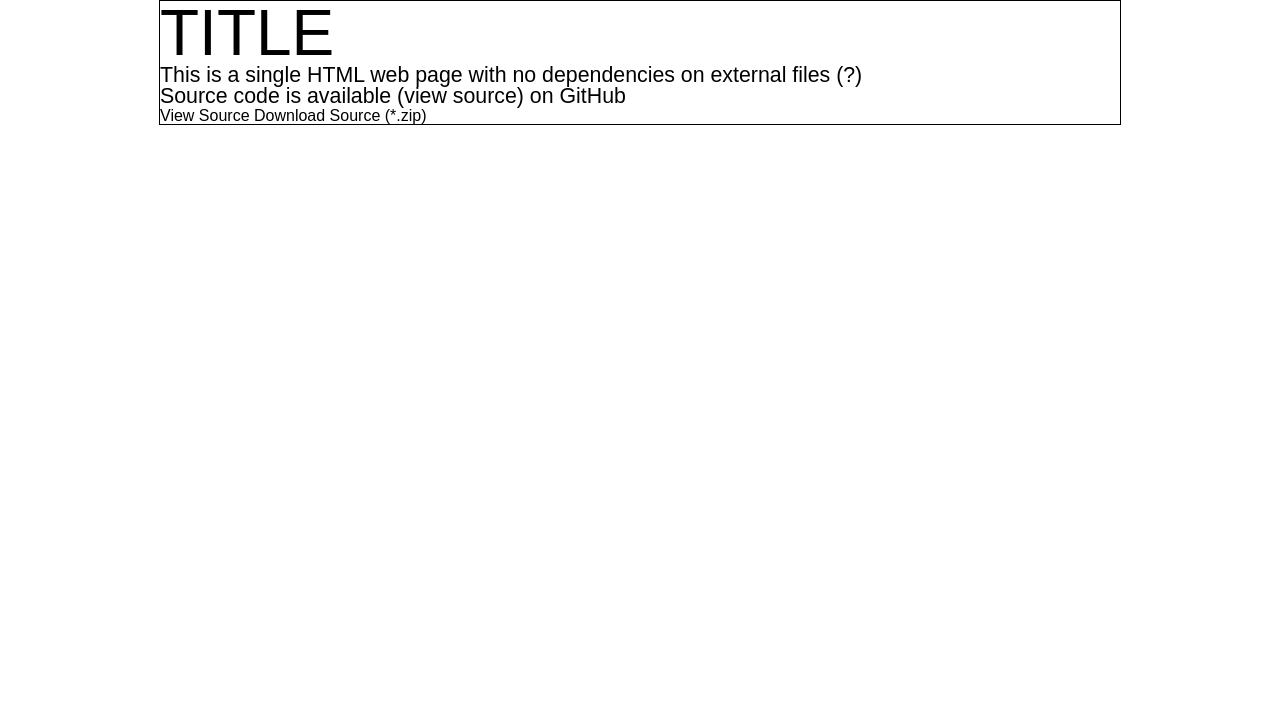
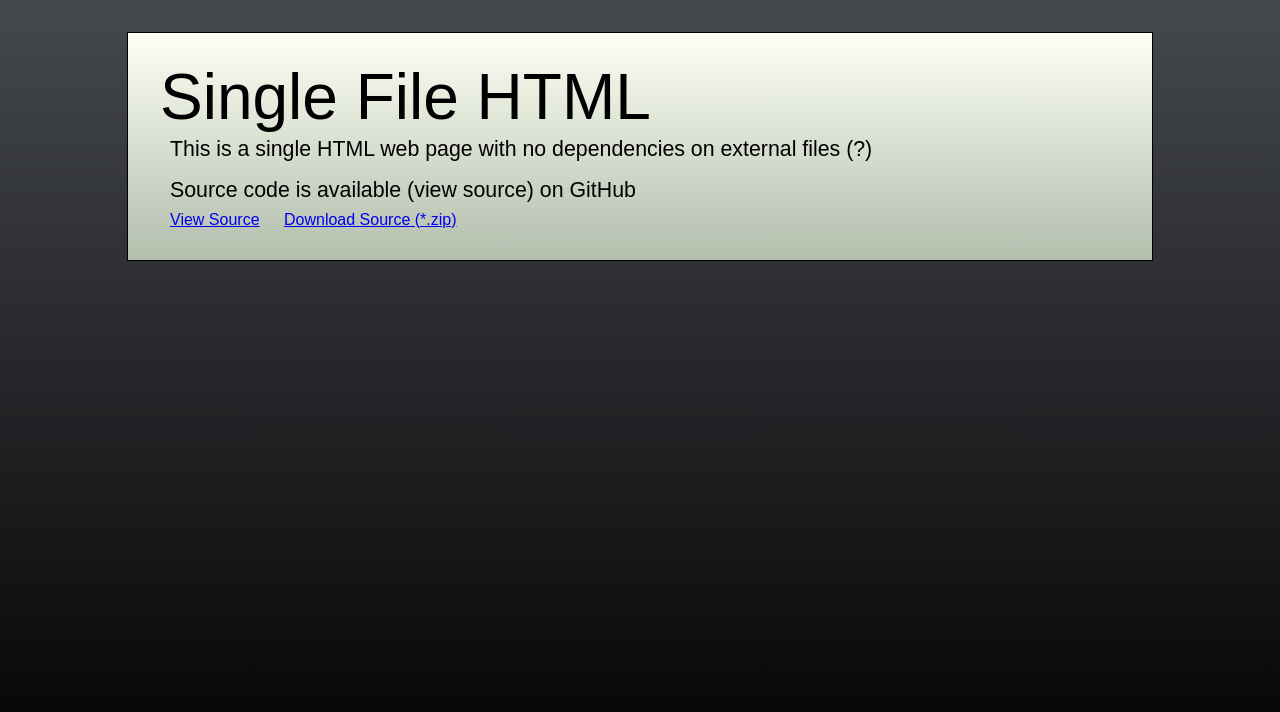
Before and after one commit to josed/single-file-html, a plain HTML site: page index.htm in a window 1280 px wide. Drawn offline with Linux system fonts and the light colour scheme; a web font is replaced by a local one.

Commit message:
added gradient backgrounds, body and p padding, button class

```diff
--- a/index.htm
+++ b/index.htm
@@ -66,8 +66,38 @@ table {
 
 /* END CSS RESET */
 
+.blackbg {
+background: #45484d;
+background: -moz-linear-gradient(top, #45484d 0%, #000000 100%);
+background: -webkit-gradient(linear, left top, left bottom, color-stop(0%,#45484d), color-stop(100%,#000000));
+background: -webkit-linear-gradient(top, #45484d 0%,#000000 100%);
+background: -o-linear-gradient(top, #45484d 0%,#000000 100%);
+background: -ms-linear-gradient(top, #45484d 0%,#000000 100%);
+background: linear-gradient(top, #45484d 0%,#000000 100%);
+filter: progid:DXImageTransform.Microsoft.gradient( startColorstr='#45484d', endColorstr='#000000',GradientType=0 );
+}
+
+.lightgreybg {
+background: #fcfff4;
+background: -moz-linear-gradient(top, #fcfff4 0%, #dfe5d7 40%, #b3bead 100%);
+background: -webkit-gradient(linear, left top, left bottom, color-stop(0%,#fcfff4), color-stop(40%,#dfe5d7), color-stop(100%,#b3bead));
+background: -webkit-linear-gradient(top, #fcfff4 0%,#dfe5d7 40%,#b3bead 100%);
+background: -o-linear-gradient(top, #fcfff4 0%,#dfe5d7 40%,#b3bead 100%);
+background: -ms-linear-gradient(top, #fcfff4 0%,#dfe5d7 40%,#b3bead 100%);
+background: linear-gradient(top, #fcfff4 0%,#dfe5d7 40%,#b3bead 100%);
+filter: progid:DXImageTransform.Microsoft.gradient( startColorstr='#fcfff4', endColorstr='#b3bead',GradientType=0 );
+}
+
 body {
 font-family: 'Droid Sans', sans-serif;
+background: #45484d;
+background: -moz-linear-gradient(top, #45484d 0%, #000000 100%);
+background: -webkit-gradient(linear, left top, left bottom, color-stop(0%,#45484d), color-stop(100%,#000000));
+background: -webkit-linear-gradient(top, #45484d 0%,#000000 100%);
+background: -o-linear-gradient(top, #45484d 0%,#000000 100%);
+background: -ms-linear-gradient(top, #45484d 0%,#000000 100%);
+background: linear-gradient(top, #45484d 0%,#000000 100%);
+filter: progid:DXImageTransform.Microsoft.gradient( startColorstr='#45484d', endColorstr='#000000',GradientType=0 );
 }
 
 
@@ -77,8 +107,13 @@ margin: auto;
 border-style: solid;
 border-color: black;
 border-width: 1px;
+padding: 2em;
 }
 
+
+body {
+padding: 2em;
+}
 
 h1 {
 font-size: 100pt;
@@ -90,9 +125,12 @@ font-size: 48pt;
 
 p {
 font-size: 16pt;
+padding: 10px;
 }
 
-
+.buttons {
+padding: 10px 10px;
+}
 
 
 
@@ -111,19 +149,19 @@ font-size: 16pt;
 <body>
 
 
-<div id="page">
+<div id="page" class="lightgreybg">
 
 
-<h1>TITLE</h1>
+<h1>Single File HTML</h1>
 
 
 <p>This is a single HTML web page with no dependencies on external files (?)</p>
 
 <p>Source code is available (view source) on GitHub</p>
 
-<span>View Source</span>
+<span class="buttons"><a href="#">View Source</a></span>
 
-<span>Download Source (*.zip)</span>
+<span class="buttons"><a href="#">Download Source (*.zip)</a></span>
 
 
 
```
